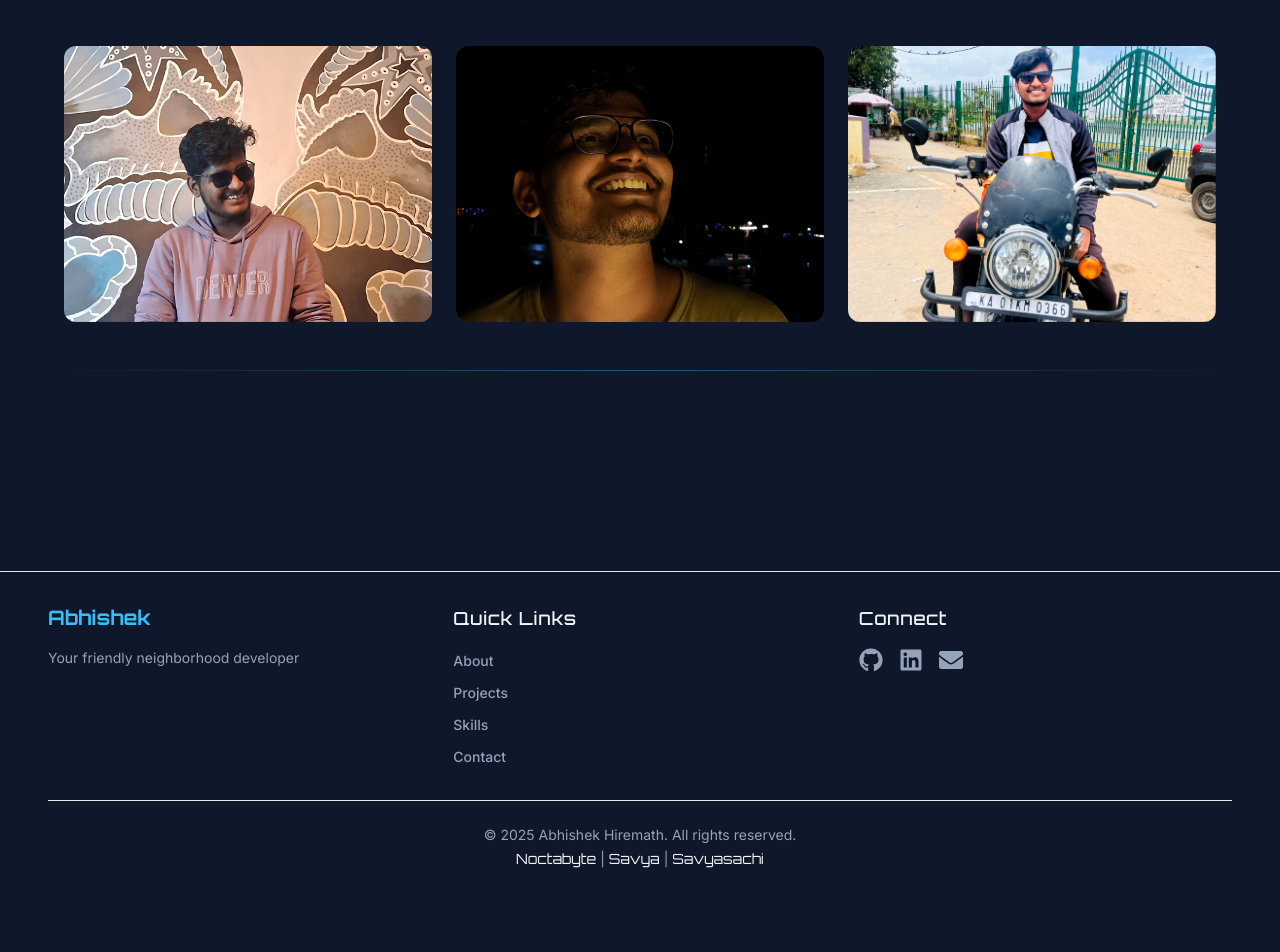
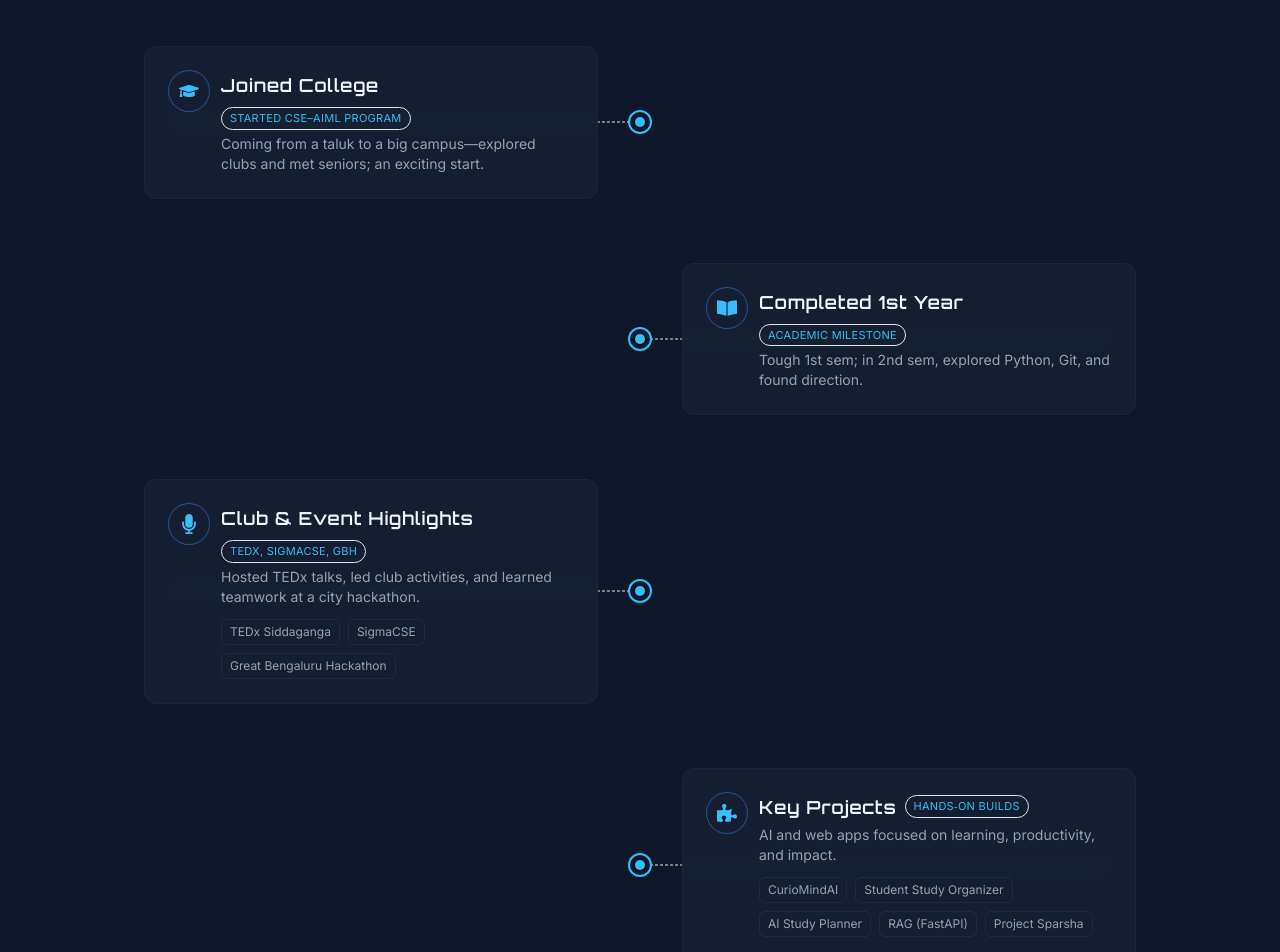
Before and after one commit to Savyasachi-2005/portfolio, a React (Vite) app: page /about in a window 1280 px wide. Shown: the part 920-1872 px from the top of the page. Before the commit the page ends 1821 px from the top, so only its background shows below. Built offline with nearby package versions, Linux system fonts and the light colour scheme.

Commit message:
Added journey roadmap milestones in About component

```diff
--- a/src/pages/About.tsx
+++ b/src/pages/About.tsx
@@ -1,12 +1,13 @@
 import { useEffect, useState } from 'react';
 import { motion, AnimatePresence } from 'framer-motion';
+import { FaGraduationCap, FaBookOpen, FaMicrophone, FaPuzzlePiece, FaTools, FaRocket } from 'react-icons/fa';
 
 // Import your images
 import img1 from '../assets/images/IMG-20250807-WA0010.jpg';
 import img2 from '../assets/images/IMG-20250807-WA0011.jpg';
 import img3 from '../assets/images/IMG-20250807-WA0012.jpg';
 import img4 from '../assets/images/IMG-20250807-WA0013.jpg';
-import img5 from '../assets/images/IMG-20250807-WA0014.jpg';
+// removed: img5 (no longer used in timeline section)
 
 const About = () => {
   useEffect(() => {
@@ -38,6 +39,75 @@ const About = () => {
   alt: "Abhishek Hiremath - Profile Photo 4",
       fallback: "https://via.placeholder.com/400x400?text=Profile+4"
     }
+  ];
+
+  // Journey roadmap milestones (chronological, no years)
+  const milestones = [
+    {
+      title: 'Joined College',
+      event: 'Started CSE–AIML program',
+      description:
+        'Coming from a taluk to a big campus—explored clubs and met seniors; an exciting start.',
+      icon: FaGraduationCap,
+    },
+    {
+      title: 'Completed 1st Year',
+      event: 'Academic milestone',
+      description:
+        'Tough 1st sem; in 2nd sem, explored Python, Git, and found direction.',
+      icon: FaBookOpen,
+    },
+    {
+      title: 'Club & Event Highlights',
+      event: 'TEDx, SigmaCSE, GBH',
+      description:
+        'Hosted TEDx talks, led club activities, and learned teamwork at a city hackathon.',
+      icon: FaMicrophone,
+      tags: ['TEDx Siddaganga', 'SigmaCSE', 'Great Bengaluru Hackathon'],
+    },
+    {
+      title: 'Key Projects',
+      event: 'Hands‑on builds',
+      description:
+        'AI and web apps focused on learning, productivity, and impact.',
+      icon: FaPuzzlePiece,
+      tags: [
+        'CurioMindAI',
+        'Student Study Organizer',
+        'AI Study Planner',
+        'RAG (FastAPI)',
+        'Project Sparsha',
+      ],
+    },
+    {
+      title: 'Skills & Tools',
+      event: 'Tech stack',
+      description:
+        'Backend-focused with AI integration, plus strong collaboration and time management.',
+      icon: FaTools,
+      tags: [
+        'Python',
+        'Flask',
+        'FastAPI',
+        'Java',
+        'C/C++',
+        'PostgreSQL',
+        'AI/ML',
+        'Prompt Eng.',
+        'VSCode',
+        'Git',
+        'GitHub',
+        'Vercel',
+        'Render',
+      ],
+    },
+    {
+      title: 'Current Status & Goals',
+      event: 'Now → Next',
+      description:
+        'Deepening DSA and ML; steadily expanding AI/ML expertise.',
+      icon: FaRocket,
+    },
   ];
 
   // Auto-rotate images every 5 seconds (increased for smoother experience)
@@ -255,64 +325,129 @@ const About = () => {
             </h3>
             <div className="w-16 h-1 bg-theme-accent mx-auto"></div>
           </div>
+          {/* Timeline / Roadmap */}
+          <div className="relative max-w-5xl mx-auto px-2 sm:px-4">
+            {/* Center line on desktop */}
+            <div className="pointer-events-none absolute left-1/2 top-0 hidden h-full w-px -translate-x-1/2 md:block">
+              <div className="h-full w-px bg-gradient-to-b from-transparent via-theme-accent/40 to-transparent" />
+            </div>
+            {/* Mobile left rail */}
+            <div className="pointer-events-none absolute left-4 top-0 bottom-0 w-px bg-gradient-to-b from-transparent via-theme-accent/30 to-transparent md:hidden" />
 
-          {/* Photo Grid */}
-          <div className="grid grid-cols-1 md:grid-cols-2 lg:grid-cols-3 gap-6 max-w-6xl mx-auto">
-            {[
-              {
-                src: img5,
-                alt: "Abhishek - Journey Photo 1",
-                title: "My Development Journey",
-                description: "Passionate about coding and technology",
-                fallback: "https://via.placeholder.com/300x200?text=Journey+1"
-              },
-              {
-                src: img1,
-                alt: "Abhishek - Journey Photo 2",
-                title: "Learning & Growth",
-                description: "Continuous improvement mindset",
-                fallback: "https://via.placeholder.com/300x200?text=Journey+2"
-              },
-              {
-                src: img3,
-                alt: "Abhishek - Journey Photo 3",
-                title: "Future Aspirations",
-                description: "Building tomorrow's solutions",
-                fallback: "https://via.placeholder.com/300x200?text=Journey+3"
-              }
-            ].map((photo, index) => (
-              <motion.div
-                key={index}
-                className="group relative overflow-hidden rounded-xl bg-theme-card-bg transition-all duration-300"
-                initial={{ opacity: 0, y: 24 }}
-                animate={{ opacity: 1, y: 0 }}
-                transition={{ duration: 0.55, delay: 0.9 + index * 0.1 }}
-                whileHover={{ scale: 1.015, y: -4 }}
-              >
-                <div className="aspect-[4/3] overflow-hidden">
-                  <img
-                    src={photo.src}
-                    alt={photo.alt}
-                    className="w-full h-full object-cover about-image-quality transition-transform duration-500 group-hover:scale-110"
-                    onError={(e) => {
-                      const target = e.target as HTMLImageElement;
-                      target.src = photo.fallback;
+            <motion.ul
+              className="space-y-12 md:space-y-16"
+              initial="hidden"
+              whileInView="show"
+              viewport={{ once: true, margin: '-80px' }}
+              variants={{
+                hidden: {},
+                show: { transition: { staggerChildren: 0.12 } },
+              }}
+            >
+              {milestones.map((m, idx) => {
+                const isLeft = idx % 2 === 0; // alternate on desktop
+                const Icon = (m as any).icon as React.ComponentType<{ className?: string }>;
+                return (
+                  <motion.li
+                    key={idx}
+                    className="relative md:grid md:grid-cols-[1fr_auto_1fr] md:gap-8 md:items-center"
+                    variants={{
+                      hidden: { opacity: 0, y: 24, x: isLeft ? -40 : 40 },
+                      show: {
+                        opacity: 1,
+                        y: 0,
+                        x: 0,
+                        transition: { duration: 0.55, ease: 'easeOut' },
+                      },
                     }}
-                  />
-                </div>
+                  >
+                    {/* Desktop connector from center dot to card (dotted) */}
+                    {isLeft ? (
+                      <span
+                        className="hidden md:block pointer-events-none absolute top-1/2 right-1/2 -translate-y-1/2 h-px w-[calc(50%-2rem)] border-t border-dashed border-theme-accent/30"
+                        aria-hidden
+                      />
+                    ) : (
+                      <span
+                        className="hidden md:block pointer-events-none absolute top-1/2 left-1/2 -translate-y-1/2 h-px w-[calc(50%-2rem)] border-t border-dashed border-theme-accent/30"
+                        aria-hidden
+                      />
+                    )}
+                    {/* Mobile dot aligned to left rail */}
+                    <div className="md:hidden absolute left-4 top-10">
+                      <span className="relative inline-flex h-3.5 w-3.5 items-center justify-center rounded-full bg-[var(--bg-body)] ring-2 ring-theme-accent">
+                        <span className="absolute h-2 w-2 rounded-full bg-theme-accent/60 animate-ping" />
+                        <span className="relative h-2 w-2 rounded-full bg-theme-accent" />
+                      </span>
+                    </div>
+                    {/* Mobile connector from rail dot to card */}
+                    <span
+                      className="md:hidden pointer-events-none absolute left-6 top-10 h-px w-8 border-t border-dashed border-theme-accent/30"
+                      aria-hidden
+                    />
+                    {/* Card (mobile full width, desktop alternates) */}
+                    <div className={`${isLeft ? 'md:col-start-1' : 'md:col-start-3'} md:row-start-1`}>
+                      <motion.div
+                        className="group relative z-10 card-base bg-theme-card-bg/80 backdrop-blur-sm border border-white/5 hover:border-theme-accent/30 rounded-xl p-5 pl-12 sm:p-6 md:pl-6 transition-all duration-300 shadow-lg hover:shadow-theme-accent/20"
+                        whileHover={{ y: -4, scale: 1.01 }}
+                        whileTap={{ scale: 0.995 }}
+                        transition={{ type: 'spring', stiffness: 280, damping: 22 }}
+                      >
+                        <div className="flex items-start gap-3">
+                          <div className="shrink-0 relative">
+                            <div className="flex h-10 w-10 items-center justify-center rounded-full bg-theme-accent/10 text-theme-accent ring-1 ring-theme-accent/30">
+                              {Icon ? <Icon className="h-5 w-5" /> : <span className="text-xl">•</span>}
+                            </div>
+                          </div>
+                          <div className="min-w-0">
+                            <div className="flex flex-wrap items-center gap-2">
+                              <h4 className="text-lg font-semibold text-theme-text truncate">{m.title}</h4>
+                              {m.event && (
+                                <span className="text-[11px] uppercase tracking-wide px-2 py-0.5 rounded-full bg-theme-accent/10 text-theme-accent border border-theme-accent/20">
+                                  {m.event}
+                                </span>
+                              )}
+                            </div>
+                            <p className="mt-1 text-sm text-theme-text-alt">
+                              {m.description}
+                            </p>
+                            {Array.isArray((m as any).tags) && (m as any).tags.length > 0 && (
+                              <div className="mt-3 flex flex-wrap gap-2">
+                                {(m as any).tags.map((t: string) => (
+                                  <span
+                                    key={t}
+                                    className="text-xs px-2 py-1 rounded-md bg-[var(--bg-elevated,#0b0f1a)]/60 border border-white/5 text-[var(--text-secondary)] hover:text-theme-text transition-colors"
+                                  >
+                                    {t}
+                                  </span>
+                                ))}
+                              </div>
+                            )}
+                          </div>
+                        </div>
+                        {/* Hover lift */}
+                        <div className="pointer-events-none absolute inset-0 rounded-xl ring-0 ring-theme-accent/0 transition-all duration-300 group-hover:ring-2 group-hover:ring-theme-accent/30" />
+                      </motion.div>
+                    </div>
 
-                {/* Overlay content */}
-                <div className="absolute inset-0 opacity-0 group-hover:opacity-100 transition-opacity duration-300 bg-gradient-to-t from-theme-bg to-transparent">
-                  <div className="absolute bottom-4 left-4 right-4">
-                    <h4 className="font-semibold text-theme-text mb-1">{photo.title}</h4>
-                    <p className="text-sm text-theme-text-alt">{photo.description}</p>
-                  </div>
-                </div>
-
-                {/* Glow effect */}
-        <div className="absolute inset-0 ring-1 ring-accent/0 group-hover:ring-accent/30 transition-all duration-300 rounded-xl"></div>
-              </motion.div>
-            ))}
+                    {/* Center dot (desktop only) */}
+                    <div className="hidden md:flex md:col-start-2 md:row-start-1 items-center justify-center">
+                      <motion.span
+                        className="relative z-10 inline-flex h-5 w-5 items-center justify-center rounded-full bg-[var(--bg-body)] ring-2 ring-theme-accent"
+                        initial={{ scale: 0.6, opacity: 0 }}
+                        whileInView={{ scale: 1, opacity: 1 }}
+                        viewport={{ once: true }}
+                        transition={{ type: 'spring', stiffness: 280, damping: 18 }}
+                        aria-hidden
+                      >
+                        <span className="absolute h-2.5 w-2.5 rounded-full bg-theme-accent/60 animate-ping" />
+                        <span className="relative h-2.5 w-2.5 rounded-full bg-theme-accent" />
+                      </motion.span>
+                    </div>
+                  </motion.li>
+                );
+              })}
+            </motion.ul>
           </div>
       <div className="section-divider" />
         </motion.div>
```
